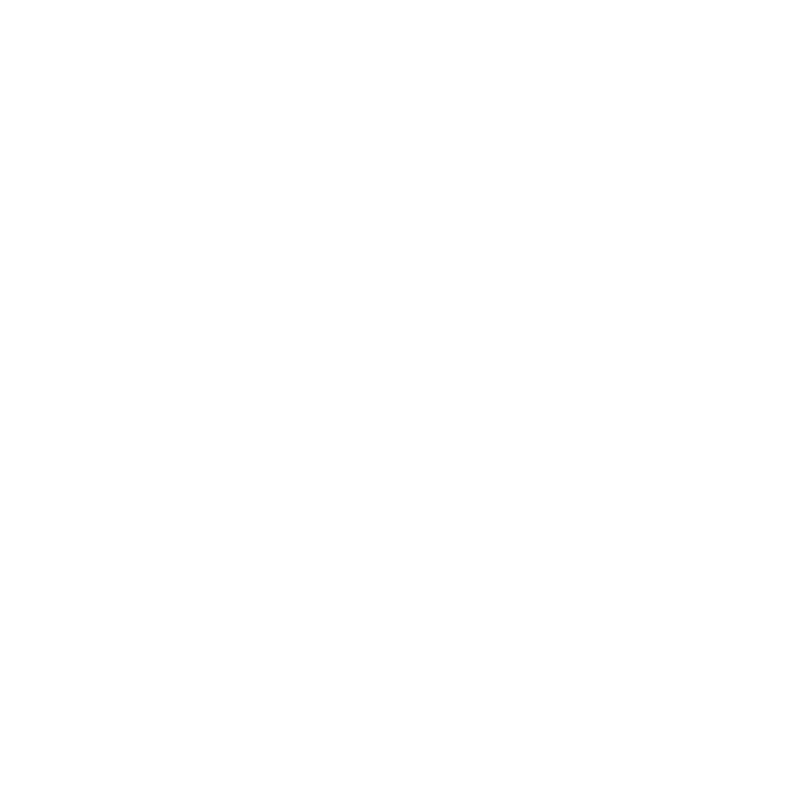
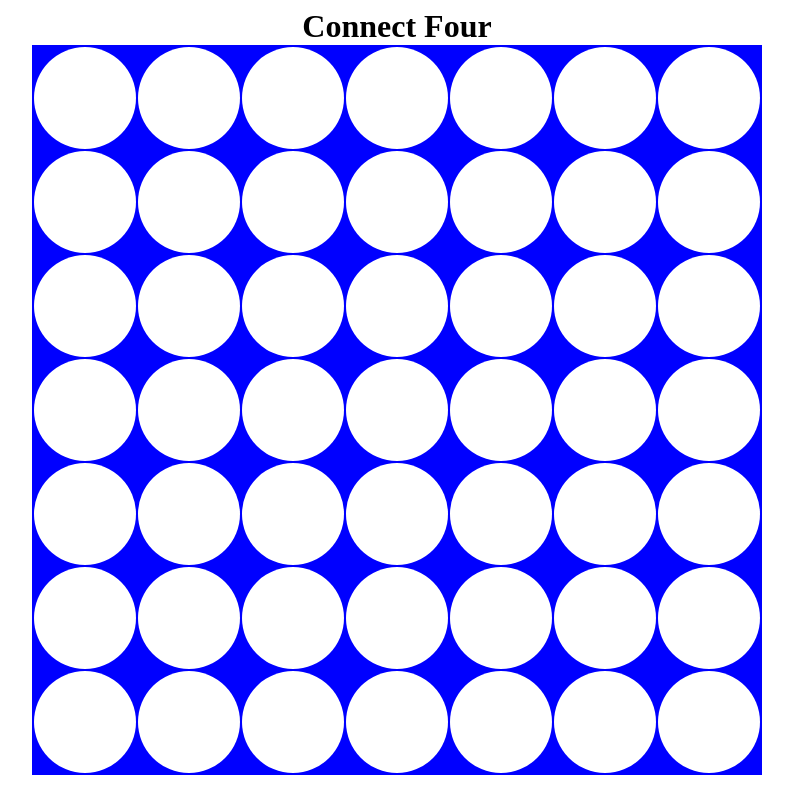
Before and after one commit to cadesarkin/368-Final, a plain HTML site: page index.html in a window 1280 px wide. Shown: the whole page, without its empty margins (243-1036 px from the left). Drawn offline with Linux system fonts and the light colour scheme.

Commit message:
second commit

```diff
--- a/connect4.js
+++ b/connect4.js
@@ -0,0 +1,21 @@
+function game(id) {
+    let count = 0;
+    row = parseInt(id.charAt(3));
+    column = parseInt(id.charAt(10));
+    if (count % 2 == 0) {
+        player1click(id);
+    } else {
+        player2click(id);
+    }
+    count++;
+}
+
+function checkArea() {
+
+}
+function player1click(id) {
+    document.getElementById(id).style.backgroundColor="yellow";
+}
+function player2click(id) {
+    document.getElementById(id).style.backgroundColor="red";
+}
--- a/index.html
+++ b/index.html
@@ -1 +1,76 @@
 <!DOCTYPE html>
+<html>
+    <head>
+        <title>Connect 4 Game</title>
+        <script text="text/javascript" src="connect4.js"></script>
+        <link rel="stylesheet" href="style.css">
+    </head>
+    <body>
+        <h1 id="header">Connect Four</h1>
+        <table id="gameboard">
+            <tr id="row0">
+                 <td id="row0column0"class="void"onclick="game(id)"></td>
+                 <td id="row0column1"class="void"onclick="game(id)"></td>
+                 <td id="row0column2"class="void"onclick="game(id)"></td>
+                 <td id="row0column3"class="void"onclick="game(id)"></td>
+                 <td id="row0column4"class="void"onclick="game(id)"></td>
+                 <td id="row0column5"class="void"onclick="game(id)"></td>
+                 <td id="row0column6"class="void"onclick="game(id)"></td>
+            </tr>
+            <tr id="row1">
+                <td id="row1column0"class="void"onclick="game(id)"></td>
+                <td id="row1column1"class="void"onclick="game(id)"></td>
+                <td id="row1column2"class="void"onclick="game(id)"></td>
+                <td id="row1column3"class="void"onclick="game(id)"></td>
+                <td id="row1column4"class="void"onclick="game(id)"></td>
+                <td id="row1column5"class="void"onclick="game(id)"></td>
+                <td id="row1column6"class="void"onclick="game(id)"></td>
+            </tr>
+            <tr id="row2">
+                <td id="row2column0"class="void"onclick="game(id)"></td>
+                <td id="row2column1"class="void"onclick="game(id)"></td>
+                <td id="row2column2"class="void"onclick="game(id)"></td>
+                <td id="row2column3"class="void"onclick="game(id)"></td>
+                <td id="row2column4"class="void"onclick="game(id)"></td>
+                <td id="row2column5"class="void"onclick="game(id)"></td>
+                <td id="row2column6"class="void"onclick="game(id)"></td>
+            </tr>
+            <tr id="row3">
+                <td id="row3column0"class="void"onclick="game(id)"></td>
+                <td id="row3column1"class="void"onclick="game(id)"></td>
+                <td id="row3column2"class="void"onclick="game(id)"></td>
+                <td id="row3column3"class="void"onclick="game(id)"></td>
+                <td id="row3column4"class="void"onclick="game(id)"></td>
+                <td id="row3column5"class="void"onclick="game(id)"></td>
+                <td id="row3column6"class="void"onclick="game(id)"></td>
+            </tr>
+            <tr id="row4">
+                <td id="row4column0"class="void"onclick="game(id)"></td>
+                <td id="row4column1"class="void"onclick="game(id)"></td>
+                <td id="row4column2"class="void"onclick="game(id)"></td>
+                <td id="row4column3"class="void"onclick="game(id)"></td>
+                <td id="row4column4"class="void"onclick="game(id)"></td>
+                <td id="row4column5"class="void"onclick="game(id)"></td>
+                <td id="row4column6"class="void"onclick="game(id)"></td>
+            </tr>
+            <tr id="row5">
+                <td id="row5column0"class="void"onclick="game(id)"></td>
+                <td id="row5column1"class="void"onclick="game(id)"></td>
+                <td id="row5column2"class="void"onclick="game(id)"></td>
+                <td id="row5column3"class="void"onclick="game(id)"></td>
+                <td id="row5column4"class="void"onclick="game(id)"></td>
+                <td id="row5column5"class="void"onclick="game(id)"></td>
+                <td id="row5column6"class="void"onclick="game(id)"></td>
+            </tr>
+            <tr id="row6">
+                <td id="row6column0"class="void"onclick="game(id)"></td>
+                <td id="row6column1"class="void"onclick="game(id)"></td>
+                <td id="row6column2"class="void"onclick="game(id)"></td>
+                <td id="row6column3"class="void"onclick="game(id)"></td>
+                <td id="row6column4"class="void"onclick="game(id)"></td>
+                <td id="row6column5"class="void"onclick="game(id)"></td>
+                <td id="row6column6"class="void"onclick="game(id)"></td>
+            </tr>
+        </table>
+    </body>
+</html>
--- a/style.css
+++ b/style.css
@@ -0,0 +1,14 @@
+#gameboard {
+    margin:auto;
+    background-color:blue;
+}
+.void {
+    background-color:white;
+    height:100px;
+    width:100px;
+    border-radius:50%;
+}
+#header {
+    margin:auto;
+    text-align:center;
+}
```
